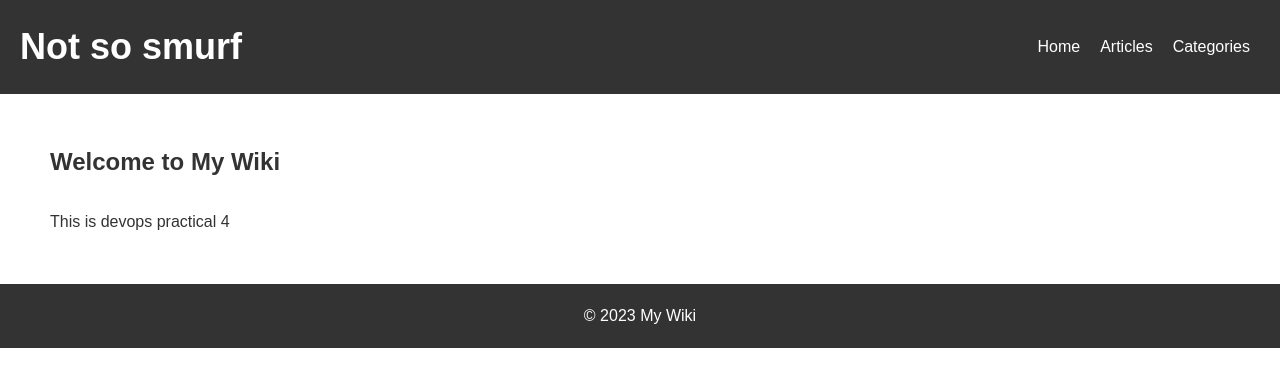
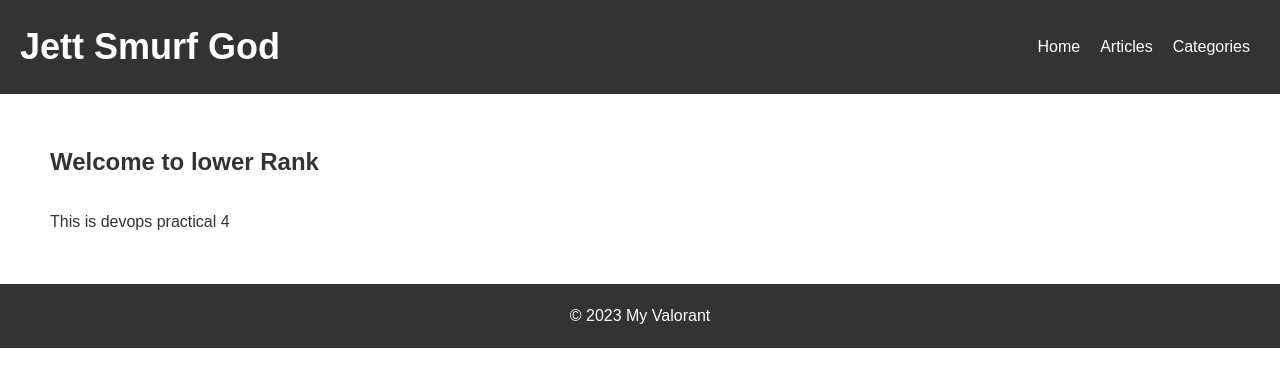
Before and after one commit to kanha0203/DevRepo3, a PHP site: page / in a window 1280 px wide. Shown: the top 387 px of the page. Run offline with PHP 8.4, Linux system fonts and the light colour scheme.

Commit message:
Update index.php

```diff
--- a/index.php
+++ b/index.php
@@ -6,7 +6,7 @@
 </head>
 <body>
     <header>
-        <h1>Not so smurf</h1>
+        <h1>Jett Smurf God</h1>
         <nav>
             <a href="#">Home</a>
             <a href="#">Articles</a>
@@ -14,11 +14,11 @@
         </nav>
     </header>
     <main>
-        <h2>Welcome to My Wiki</h2>
+        <h2>Welcome to lower Rank</h2>
         <p>This is devops practical 4</p>
     </main>
     <footer>
-        <p>&copy; 2023 My Wiki</p>
+        <p>&copy; 2023 My Valorant</p>
     </footer>
 </body>
 </html>
```
